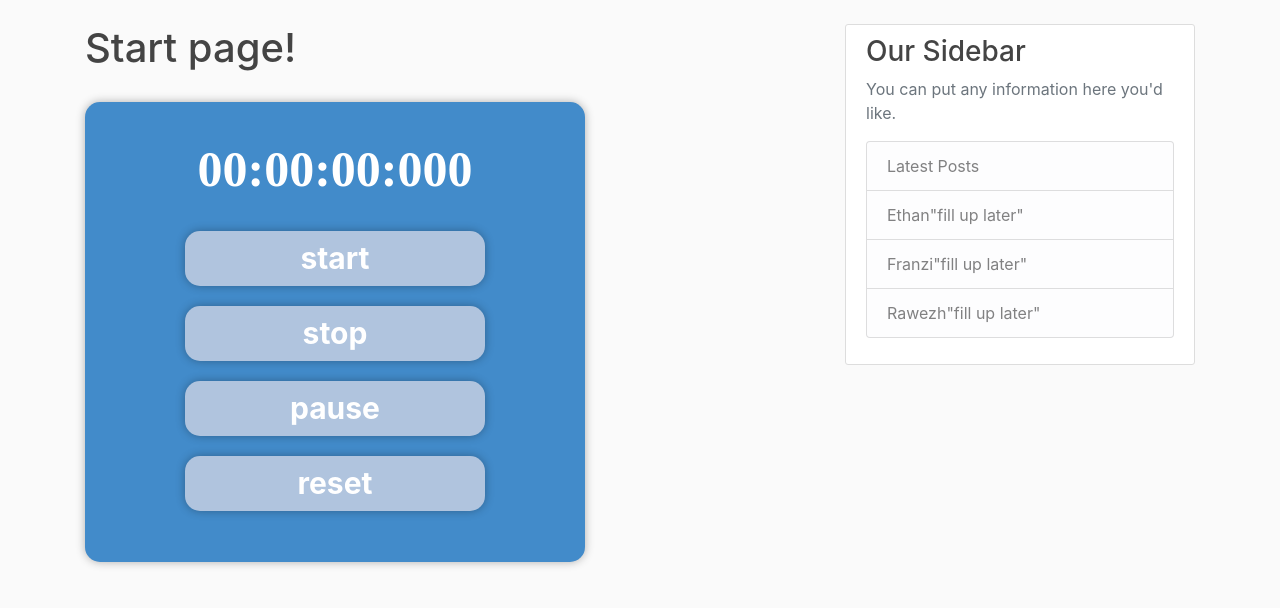
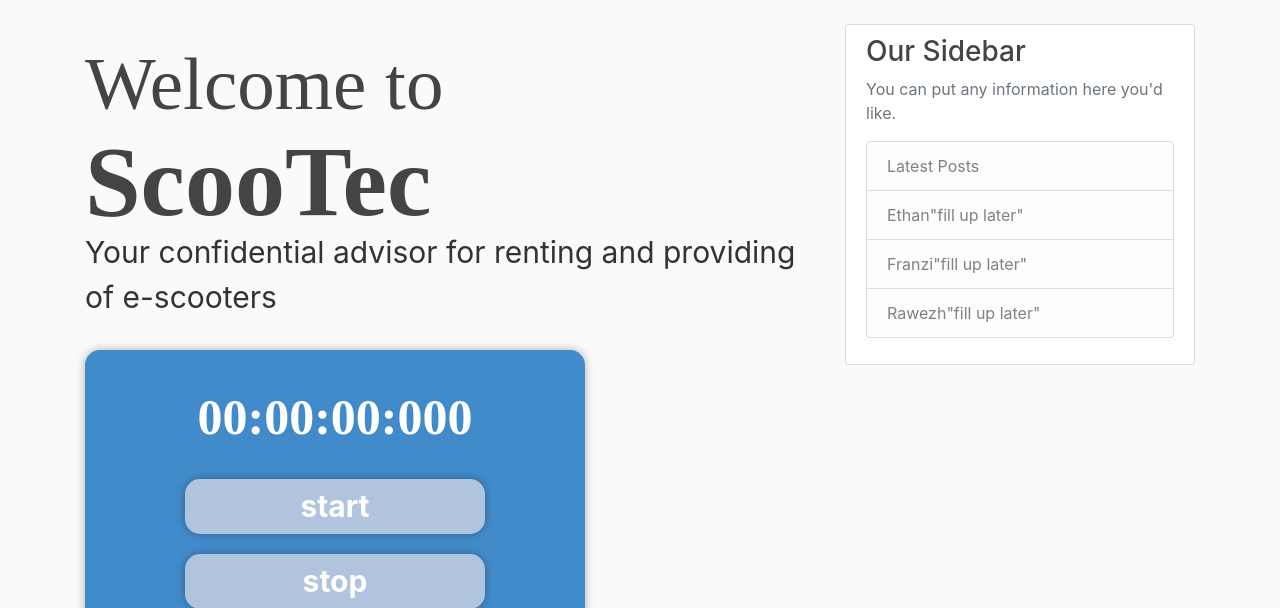
Before and after one commit to ethanbahmanyari0122/scooteq, a Flask app: page / in a window 1280 px wide. Shown: the part 56-664 px from the top of the page. Before the commit the page ends 624 px from the top, so only its background shows below. Run offline with Flask 2, Linux system fonts and the light colour scheme; some libraries are stand-ins or nearby versions.

Commit message:
Welcome page

```diff
--- a/scooteq/static/main.css
+++ b/scooteq/static/main.css
@@ -80,6 +80,23 @@ a.article-title:hover {
 }
 
 
+.headline{
+  margin-top: 15px;
+  font-size: 75px;
+  font-family: aakar;
+}
+
+.headlinSco {
+  font-size: 100px;
+  font-weight: bold;
+  margin-top:-15px;
+  font-family: aakar;
+}
+
+.underHeadline{
+  font-size: 30px;
+  margin-top: -20px;
+}
 
 .display{
     width: 500px;
--- a/scooteq/templates/home.html
+++ b/scooteq/templates/home.html
@@ -2,7 +2,8 @@
 {% extends "layout.html" %}
 {% block content %}
     <link rel="stylesheet" href="home.css">
-    <h1>Start page!</h1>
+    <h1 class="headline">Welcome to </h1><h1 class="headlinSco">ScooTec</h1>
+    <p class="underHeadline">Your confidential advisor for renting and providing of e-scooters</p>
 
     <form name="form_main" class="display">
   <div class="timer">
```
